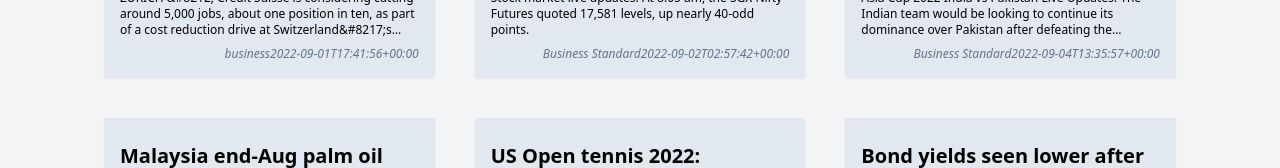
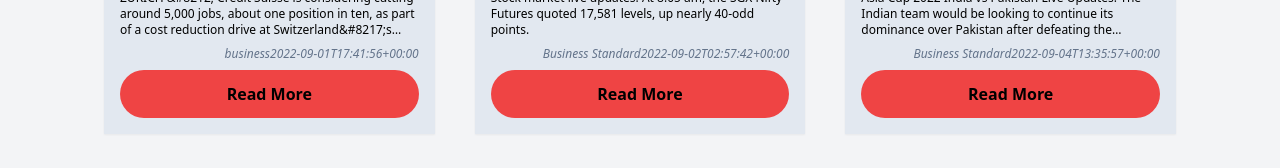
Before and after one commit to Thabish-Kader/news-NextJS-13, a Next.js app: page / in a window 1280 px wide. Shown: the part 626-794 px from the top of the page. Built offline with nearby package versions, Linux system fonts and the light colour scheme.

Commit message:
component-readmorebutton-added
Signed-off-by: Thabish <kadertabish2@gmail.com>

```diff
--- a/app/Article.tsx
+++ b/app/Article.tsx
@@ -1,4 +1,5 @@
 import React from "react";
+import ReadMoreButton from "./ReadMoreButton";
 
 type Props = {
 	article: NewsArticles;
@@ -29,6 +30,7 @@ export const Article = ({ article }: Props) => {
 				<p>{article.source}</p>
 				<p>{article.published_at}</p>
 			</div>
+			<ReadMoreButton />
 		</article>
 	);
 };
--- /dev/null
+++ b/app/ReadMoreButton.tsx
@@ -0,0 +1,13 @@
+import React from "react";
+
+type Props = {};
+
+const ReadMoreButton = (props: Props) => {
+	return (
+		<button className="font-semibold bg-red-500 rounded-full p-3 mt-2">
+			Read More
+		</button>
+	);
+};
+
+export default ReadMoreButton;
```
